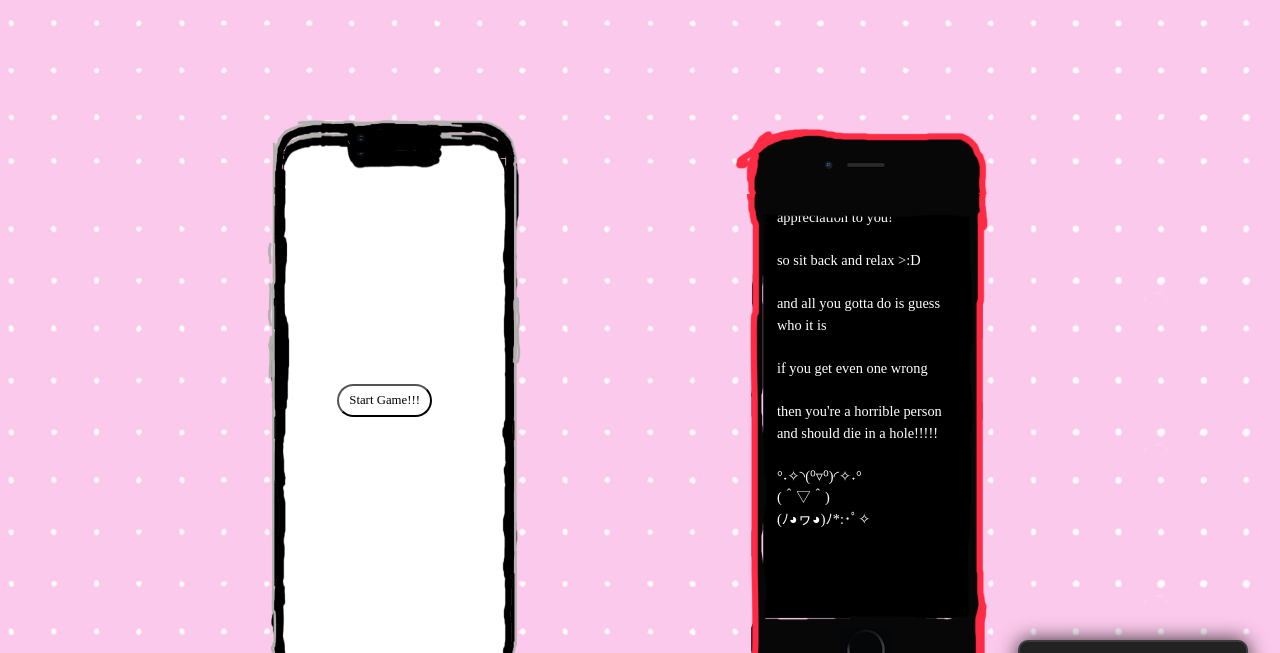
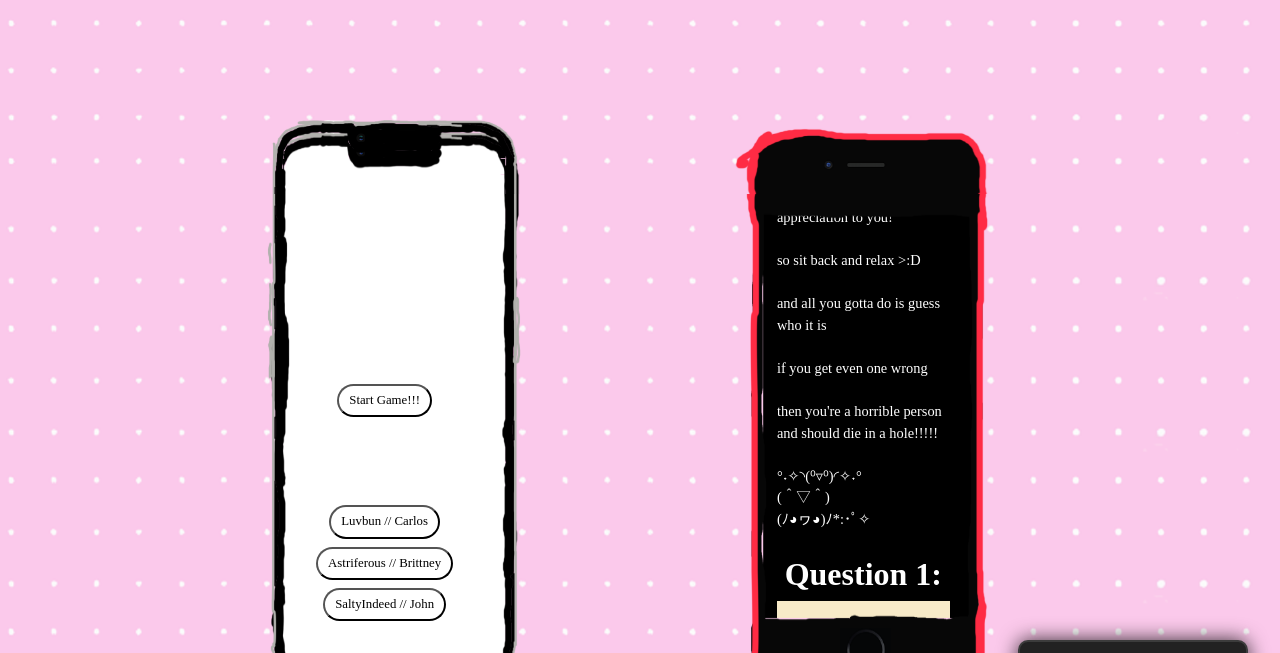
Before and after one commit to NeverNotJohn/dog, a plain HTML site: page index.html in a window 1280 px wide. Both pictures are taken after a click on the button "Start Game!!!". Shown: the part 416-1069 px from the top of the page. Drawn offline with nearby package versions, Linux system fonts and the light colour scheme; a web font is replaced by a local one.

Commit message:
yay it works

```diff
--- a/index.html
+++ b/index.html
@@ -52,7 +52,7 @@
       </div>
 
       <div class="hcenter">
-        <button class="bubble-button">
+        <button class="bubble-button" onclick="start()">
           Start Game!!!
         </button>
       </div>
@@ -190,7 +190,7 @@
         <button class="bubble-button" onclick="correct(this)">
           Nandooooooooo
         </button>
-        <button class="bubble-button" onclick="correct(this)">
+        <button class="bubble-button" onclick="incorrect(this)">
           President Barack Obama
         </button>
       </div>
--- a/index.js
+++ b/index.js
@@ -1,7 +1,7 @@
 let cat_p = 0;
 let jo_p = 0;
 let score = 0;
-let index = 0;
+let index = 1;
 
 // Cat
 
@@ -30,8 +30,8 @@ jo_trescal = document.getElementById('jo_trescal');
 jo_nando = document.getElementById('jo_nando');
 
 function start() {
-
-    index++;
+    cat_brittney.classList.remove('hidden');
+    jo_brittney.classList.remove('hidden');
 }
 
 function correct(button) {
@@ -42,40 +42,46 @@ function correct(button) {
     {
         button.style.backgroundColor = 'green';
         score++;
+        index++;
     }
 
     switch (index) {
-        case 1:
-
-            break;
         case 2:
-
+            cat_frances.classList.remove('hidden');
+            jo_frances.classList.remove('hidden');
             break;
         case 3:
-
+            cat_george.classList.remove('hidden');
+            jo_george.classList.remove('hidden');
             break;
         case 4:
-
+            cat_carlos.classList.remove('hidden');
+            jo_carlos.classList.remove('hidden');
             break;
         case 5:
-
+            cat_nick.classList.remove('hidden');
+            jo_nick.classList.remove('hidden');
             break;
         case 6:
-
+            cat_nylah.classList.remove('hidden');
+            jo_nylah.classList.remove('hidden');
             break;
         case 7:
-
+            cat_mana.classList.remove('hidden');
+            jo_mana.classList.remove('hidden');
             break;
         case 8:
-
+            cat_ray.classList.remove('hidden');
+            jo_ray.classList.remove('hidden');
             break;
         case 9:
-
+            cat_trescal.classList.remove('hidden');
+            jo_trescal.classList.remove('hidden');
             break;
         case 10:
-
+            cat_nando.classList.remove('hidden');
+            jo_nando.classList.remove('hidden');
             break;
-
         default:
             break;
     }
```
